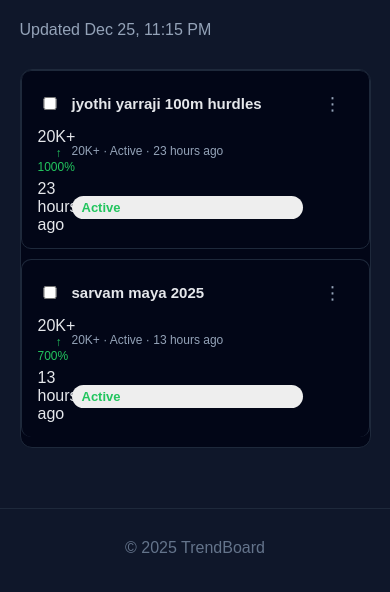
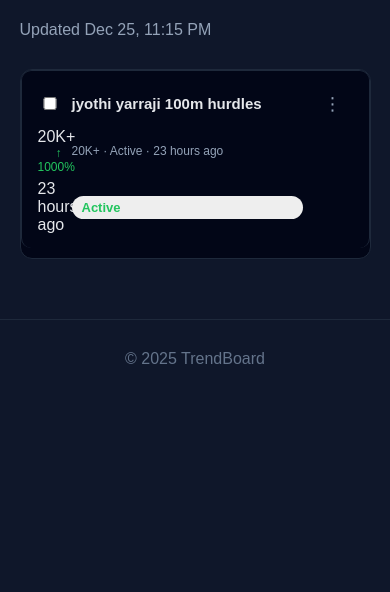
Before and after one commit to asvrathor369/trendboard, a website: page trends.html in a window 390 px wide. Shown: the part 150-742 px from the top of the page. Drawn offline with Linux system fonts and the light colour scheme.

Commit message:
Update trends.html

```diff
--- a/trends.html
+++ b/trends.html
@@ -5,98 +5,12 @@
   <title>Trends – TrendBoard</title>
   <meta name="viewport" content="width=device-width, initial-scale=1.0">
 
+  <!-- GLOBAL -->
   <link rel="stylesheet" href="assets/css/style.css">
 
-  <style>
-    /* GOOGLE TRENDS STYLE LIST */
-    .trend-table {
-      background: #020617;
-      border: 1px solid #1e293b;
-      border-radius: 12px;
-      overflow: hidden;
-    }
-
-    .trend-head,
-    .trend-row {
-      display: grid;
-      grid-template-columns: 40px 1fr 140px 140px 100px 40px;
-      align-items: center;
-      padding: 14px 16px;
-      gap: 10px;
-    }
-
-    .trend-head {
-      background: #020617;
-      border-bottom: 1px solid #1e293b;
-      font-size: 13px;
-      color: #94a3b8;
-    }
-
-    .trend-row {
-      border-bottom: 1px solid #1e293b;
-    }
-
-    .trend-row:last-child {
-      border-bottom: none;
-    }
-
-    .trend-title {
-      font-weight: 600;
-    }
-
-    .volume {
-      text-align: right;
-    }
-
-    .up {
-      color: #22c55e;
-      font-size: 12px;
-    }
-
-    .status {
-      color: #22c55e;
-      font-size: 13px;
-      font-weight: 600;
-    }
-
-    .dots {
-      text-align: center;
-      cursor: pointer;
-      font-size: 18px;
-      color: #94a3b8;
-    }
-
-    /* MOBILE */
-    @media (max-width: 768px) {
-      .trend-head {
-        display: none;
-      }
-
-      .trend-row {
-        grid-template-columns: 24px 1fr 40px;
-        grid-template-areas:
-          "check title dots"
-          ". meta meta";
-        row-gap: 6px;
-      }
-
-      .trend-title {
-        grid-area: title;
-      }
-
-      .dots {
-        grid-area: dots;
-      }
-
-      .meta {
-        grid-area: meta;
-        font-size: 12px;
-        color: #94a3b8;
-      }
-    }
-  </style>
+  <!-- TRENDS ONLY -->
+  <link rel="stylesheet" href="assets/css/trends.css">
 </head>
-
 <body>
 
 <header class="header">
@@ -126,31 +40,15 @@
         <div></div>
       </div>
 
-      <!-- ROW -->
       <div class="trend-row">
         <input type="checkbox">
         <div class="trend-title">jyothi yarraji 100m hurdles</div>
-        <div class="volume">
-          20K+ <div class="up">↑ 1000%</div>
-        </div>
+        <div class="volume">20K+ <div class="up">↑ 1000%</div></div>
         <div>23 hours ago</div>
         <div class="status">Active</div>
         <div class="dots">⋮</div>
 
         <div class="meta">20K+ · Active · 23 hours ago</div>
-      </div>
-
-      <div class="trend-row">
-        <input type="checkbox">
-        <div class="trend-title">sarvam maya 2025</div>
-        <div class="volume">
-          20K+ <div class="up">↑ 700%</div>
-        </div>
-        <div>13 hours ago</div>
-        <div class="status">Active</div>
-        <div class="dots">⋮</div>
-
-        <div class="meta">20K+ · Active · 13 hours ago</div>
       </div>
 
     </div>
@@ -163,6 +61,5 @@
 
 <script src="assets/js/core.js"></script>
 <script src="assets/js/trends.js"></script>
-
 </body>
 </html>
```
